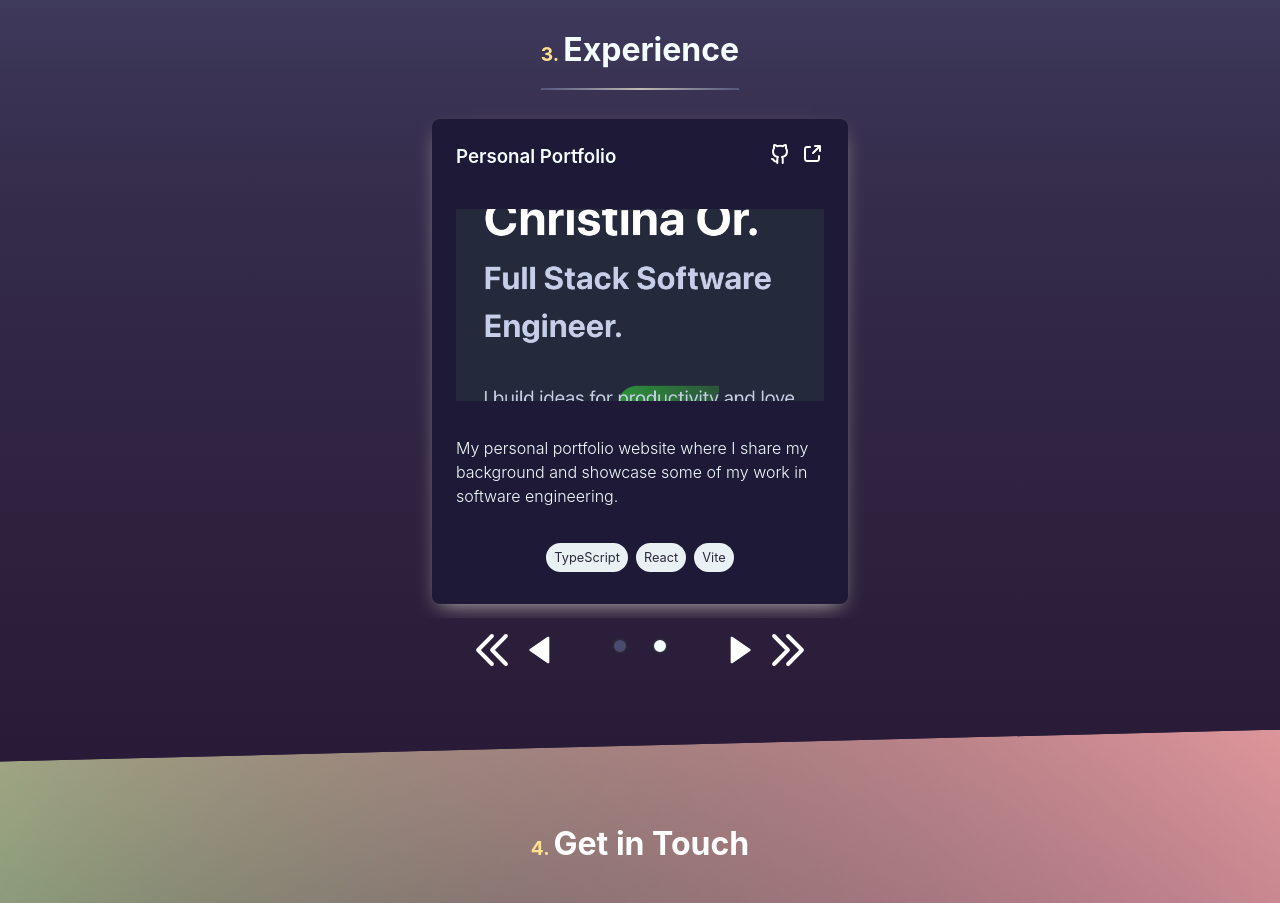
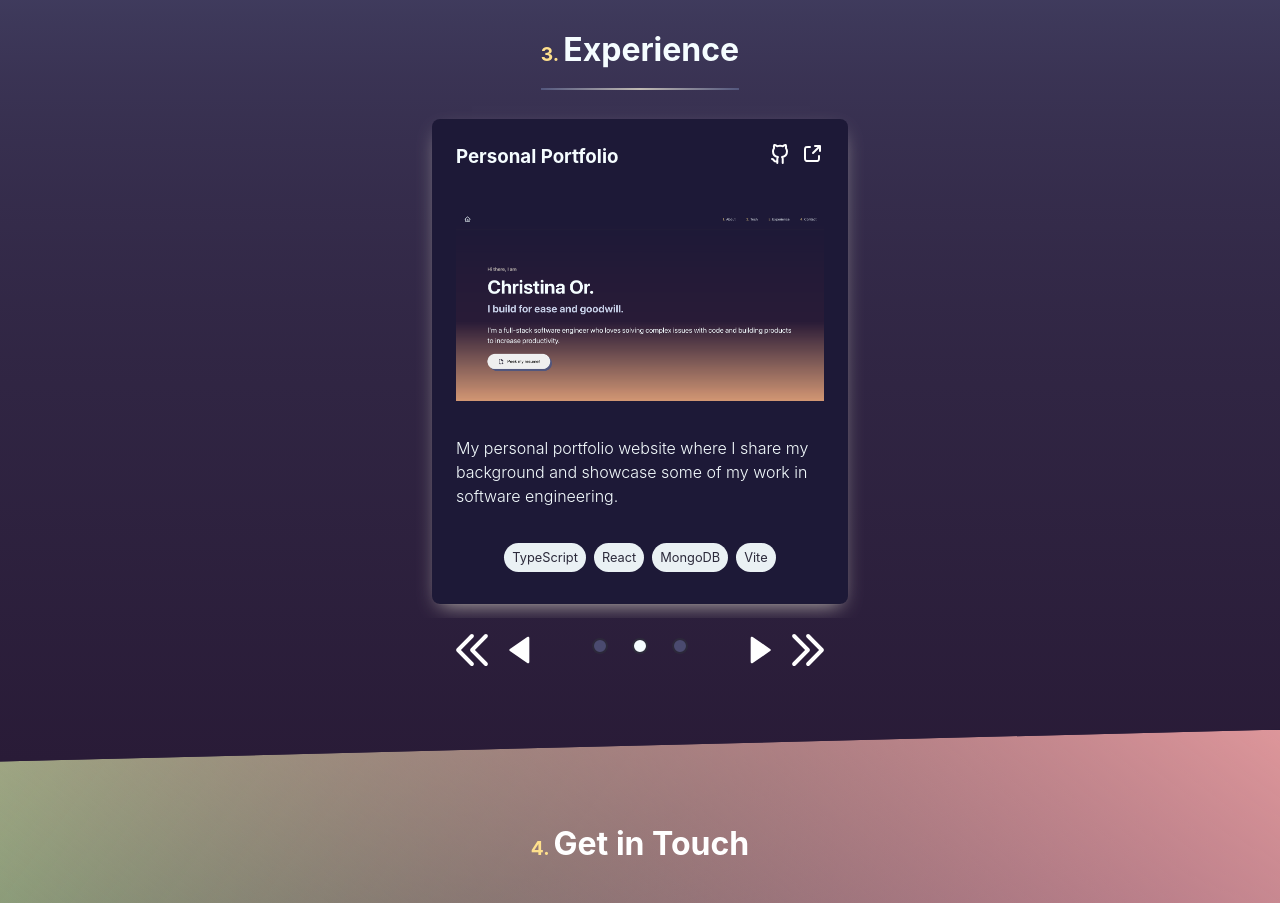
Before and after one commit to christinaor/christinaor.github.io, a React (Vite) app: page / in a window 1280 px wide. Shown: the part 2920-3823 px from the top of the page. Built offline with nearby package versions, Linux system fonts and the light colour scheme.

Commit message:
Update experience section

```diff
--- a/data/experiences.tsx
+++ b/data/experiences.tsx
@@ -1,5 +1,6 @@
-import reactimeGif from '../src/assets/experience-images/reactime.gif'
-import portfolioImg from '../src/assets/experience-images/portfolio-site.png'
+import reactimeGif from '../src/assets/experience-images/reactime.gif';
+import rebalanceImg from '../src/assets/experience-images/rebalance.png';
+import portfolioImg from '../src/assets/experience-images/portfolio-site.png';
 
 const experiences = [
   {
@@ -10,9 +11,9 @@ const experiences = [
     imageAlt: "picture of Reactime",
     githubLink: "https://github.com/open-source-labs/reactime",
     githubLinkImageAlt: "GitHub logo linking to Reactime repository",
-    websiteLink: "https://reactime.dev",
+    websiteLink: "https://www.reacti.me",
     websiteLinkImageAlt: "website icon linking to Reactime website",
-    technologies: ["TypeScript", "React", "D3.js", "Redux DevTools"]
+    technologies: ["TypeScript", "React", "D3.js", "Redux DevTools"],
   },
   {
     title: "Personal Portfolio",
@@ -23,7 +24,16 @@ const experiences = [
     githubLinkImageAlt: "GitHub logo linking to portfolio site repository",
     websiteLink: "christinaor.github.io/",
     websiteLinkImageAlt: "website icon linking to portfolio website",
-    technologies: ["TypeScript", "React", "Vite"]
+    technologies: ["TypeScript", "React", "MongoDB", "Vite"],
+  },
+  {
+    title: "RE:Balance",
+    description: "A financial budgeting and reconciliation application which users can use to keep track of their balances with other users.",
+    image: rebalanceImg,
+    imageAlt: "picture of RE:Balance",
+    githubLink: "https://github.com/christinaor/rebalance",
+    githubLinkImageAlt: "GitHub logo linking to Reactime repository",
+    technologies: ["JavaScript", "React", "PostgreSQL", "SCSS"],
   }
 ]
 
--- a/src/components/Experiences/Experiences.tsx
+++ b/src/components/Experiences/Experiences.tsx
@@ -22,17 +22,22 @@ export default function Experiences() {
       <div key={`${experience.title}-carousel-card`} className={styles.experienceContainer}>
         <div className={styles.experience}>
           <div className={styles.titleAndLinks}>
-            <a href={experience?.articleLink ? experience.articleLink : ''}>
-              <h3>{experience.title}</h3>
+            {experience?.articleLink
+
+            ? <a href={experience?.articleLink ? experience.articleLink : ''}>
+                <h3>{experience.title}</h3>
             </a>
+
+            : <h3>{experience.title}</h3>
+            }
 
             <div className={styles.links} >
               <a href={experience?.githubLink}>
                 <img src={githubLinkLogo} alt={experience.githubLinkImageAlt} />
               </a>
-              <a href={experience?.websiteLink}>
+              {experience?.websiteLink && <a href={experience.websiteLink}>
                 <img src={websiteIcon} alt={experience.websiteLinkImageAlt} />
-              </a>
+              </a>}
             </div>
           </div>
 
```
Also changed, not shown: src/assets/experience-images/portfolio-site.png, src/assets/experience-images/rebalance.png (added).
